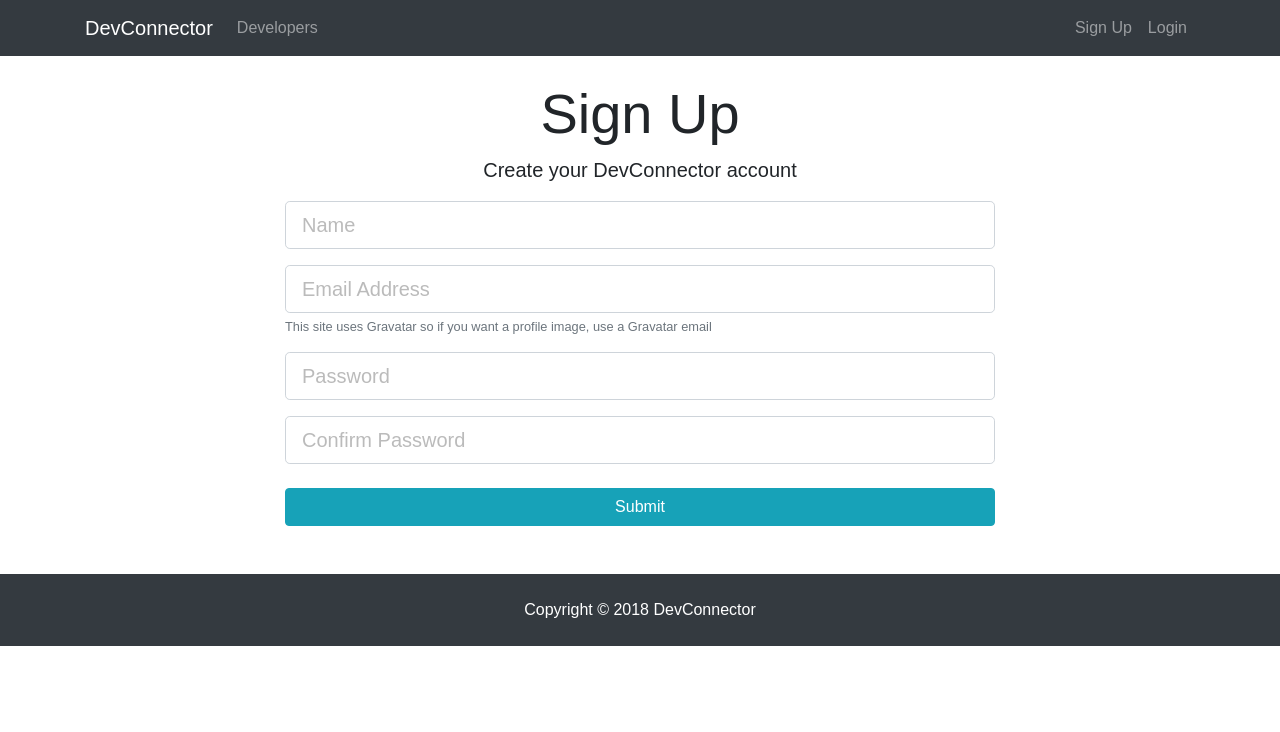
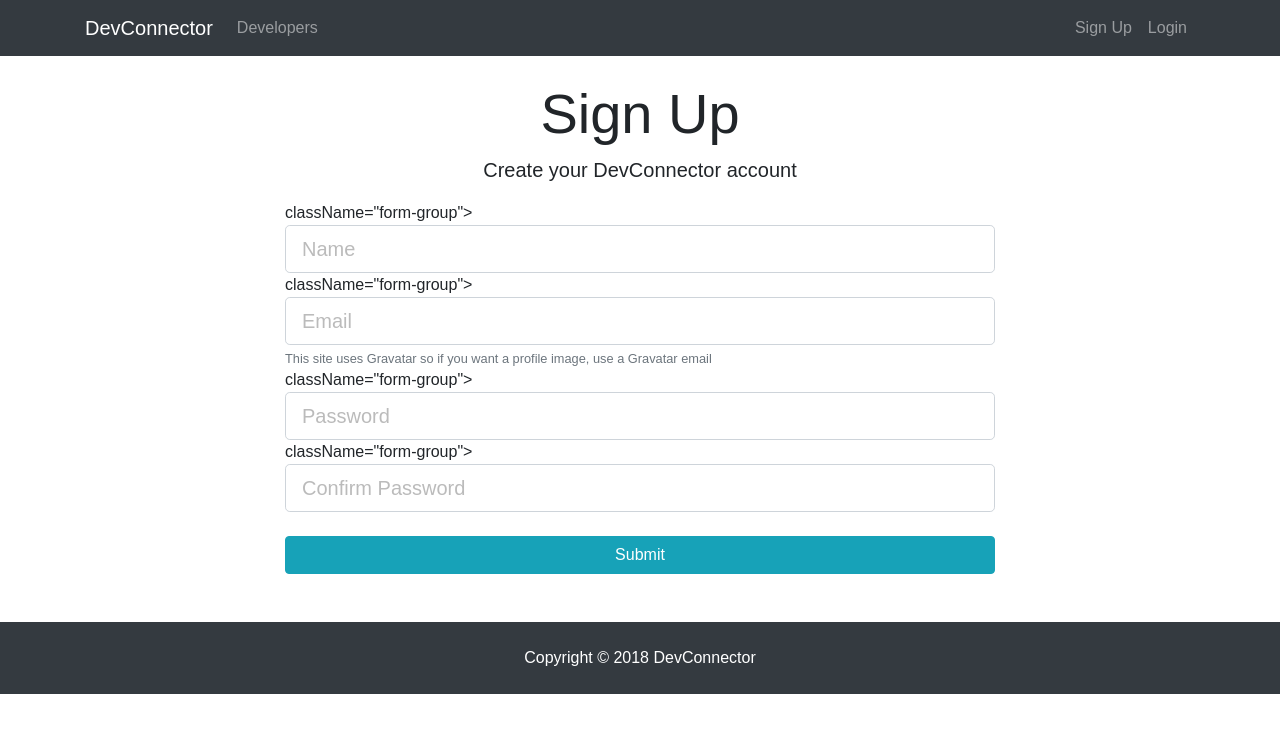
Before and after one commit to shzad78/dev-social-media, a React (Create React App) app in the folder client/: page /register in a window 1280 px wide. Shown: the top 732 px of the page. Built offline with nearby package versions, Linux system fonts and the light colour scheme.

Commit message:
Formatting

```diff
--- a/client/src/components/auth/Login.js
+++ b/client/src/components/auth/Login.js
@@ -3,6 +3,7 @@
 import { connect } from 'react-redux';
 import classnames from 'classnames';
 import { loginUser } from '../../actions/authActions';
+import TextFieldGroup from '../common/TextFieldGroup';
 
 class Login extends Component {
   constructor() {
@@ -61,36 +62,24 @@
                 Sign in to your DevConnector account
               </p>
               <form onSubmit={this.onSubmit}>
-                <div className="form-group">
-                  <input
-                    type="email"
-                    className={classnames('form-control form-control-lg', {
-                      'is-invalid': errors.email
-                    })}
+
+                <TextFieldGroup
                   placeholder="Email Address"
                   name="email"
+                  type="email"
                   value={this.state.email}
                   onChange={this.onChange}
+                  error={errors.email}
                 />
-                  {errors.email && (
-                    <div className="invalid-feedback">{errors.email}</div>
-                  )}
-                </div>
-                <div className="form-group">
-                  <input
-                    type="password"
-                    className={classnames('form-control form-control-lg', {
-                      'is-invalid': errors.password
-                    })}
+
+                <TextFieldGroup
                   placeholder="Password"
                   name="password"
+                  type="password"
                   value={this.state.password}
                   onChange={this.onChange}
+                  error={errors.password}
                 />
-                  {errors.password && (
-                    <div className="invalid-feedback">{errors.password}</div>
-                  )}
-                </div>
                 <input type="submit" className="btn btn-info btn-block mt-4" />
               </form>
             </div>
--- a/client/src/components/auth/Register.js
+++ b/client/src/components/auth/Register.js
@@ -1,9 +1,9 @@
 import React, { Component } from 'react';
 import PropTypes from 'prop-types';
 import { withRouter } from 'react-router-dom';
-import classnames from 'classnames';
 import { connect } from 'react-redux';
 import { registerUser } from '../../actions/authActions';
+import TextFieldGroup from '../common/TextFieldGroup';
 
 class Register extends Component {
   constructor() {
@@ -62,70 +62,38 @@
                 Create your DevConnector account
               </p>
               <form noValidate onSubmit={this.onSubmit}>
-                <div className="form-group">
-                  <input
-                    type="text"
-                    className={classnames('form-control form-control-lg', {
-                      'is-invalid': errors.name
-                    })}
+                <TextFieldGroup
                   placeholder="Name"
                   name="name"
                   value={this.state.name}
                   onChange={this.onChange}
+                  error={errors.name}
                 />
-                  {errors.name && (
-                    <div className="invalid-feedback">{errors.name}</div>
-                  )}
-                </div>
-                <div className="form-group">
-                  <input
+                <TextFieldGroup
+                  placeholder="Email"
+                  name="email"
                   type="email"
-                    className={classnames('form-control form-control-lg', {
-                      'is-invalid': errors.email
-                    })}
-                    placeholder="Email Address"
-                    name="email"
                   value={this.state.email}
                   onChange={this.onChange}
+                  error={errors.email}
+                  info="This site uses Gravatar so if you want a profile image, use a Gravatar email"
                 />
-                  {errors.email && (
-                    <div className="invalid-feedback">{errors.email}</div>
-                  )}
-                  <small className="form-text text-muted">
-                    This site uses Gravatar so if you want a profile image, use
-                    a Gravatar email
-                  </small>
-                </div>
-                <div className="form-group">
-                  <input
-                    type="password"
-                    className={classnames('form-control form-control-lg', {
-                      'is-invalid': errors.password
-                    })}
+                <TextFieldGroup
                   placeholder="Password"
                   name="password"
+                  type="password"
                   value={this.state.password}
                   onChange={this.onChange}
+                  error={errors.password}
                 />
-                  {errors.password && (
-                    <div className="invalid-feedback">{errors.password}</div>
-                  )}
-                </div>
-                <div className="form-group">
-                  <input
-                    type="password"
-                    className={classnames('form-control form-control-lg', {
-                      'is-invalid': errors.password2
-                    })}
+                <TextFieldGroup
                   placeholder="Confirm Password"
                   name="password2"
+                  type="password"
                   value={this.state.password2}
                   onChange={this.onChange}
+                  error={errors.password2}
                 />
-                  {errors.password2 && (
-                    <div className="invalid-feedback">{errors.password2}</div>
-                  )}
-                </div>
                 <input type="submit" className="btn btn-info btn-block mt-4" />
               </form>
             </div>
--- /dev/null
+++ b/client/src/components/common/TextFieldGroup.js
@@ -0,0 +1,50 @@
+import React from 'react';
+import classnames from 'classnames';
+import PropTypes from 'prop-types';
+
+const TextFieldGroup = ({
+    name,
+    placeholder,
+    value,
+    label,
+    error,
+    info,
+    type,
+    onChange,
+    disabled
+  }) => {
+  return (
+    <div>
+      className="form-group">
+      <input
+        type={type}
+        className={classnames('form-control form-control-lg', {
+          'is-invalid': error
+        })}
+        placeholder={placeholder}
+        name={name}
+        value={value}
+        onChange={onChange}
+        disabled={disabled}
+      />
+      {info && <small className="form-text text-muted">{info}</small>}
+      {error && <div className="invalid-feedback">{error}</div>}
+    </div>
+  )
+}
+TextFieldGroup.propTypes = {
+    name: PropTypes.string.isRequired,
+    placeholder: PropTypes.string,
+    value: PropTypes.string.isRequired,
+    info: PropTypes.string,
+    error: PropTypes.string,
+    type: PropTypes.string.isRequired,
+    onChange: PropTypes.func.isRequired,
+    disabled: PropTypes.string
+  };
+
+  TextFieldGroup.defaultProps = {
+    type: 'text'
+  };
+
+  export default TextFieldGroup;
```
Lines whose indentation alone changed are shown as unchanged.
